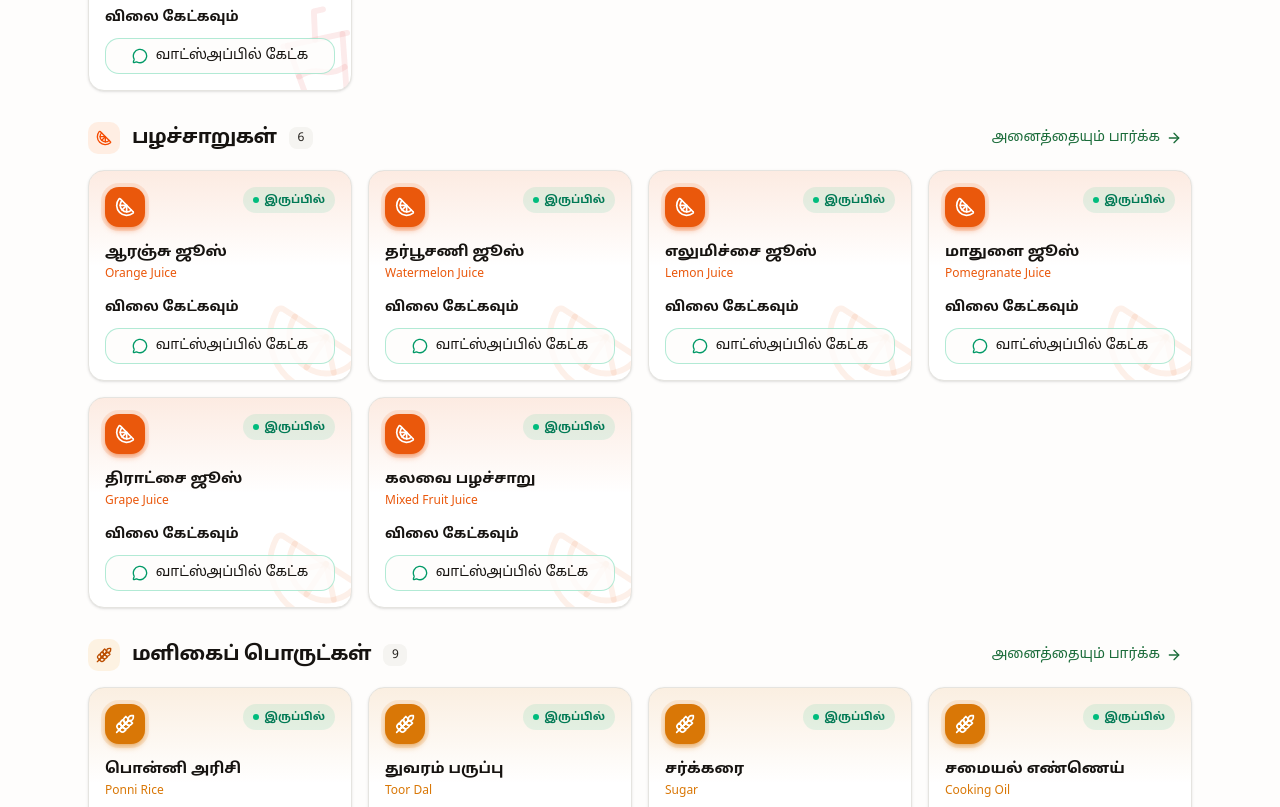
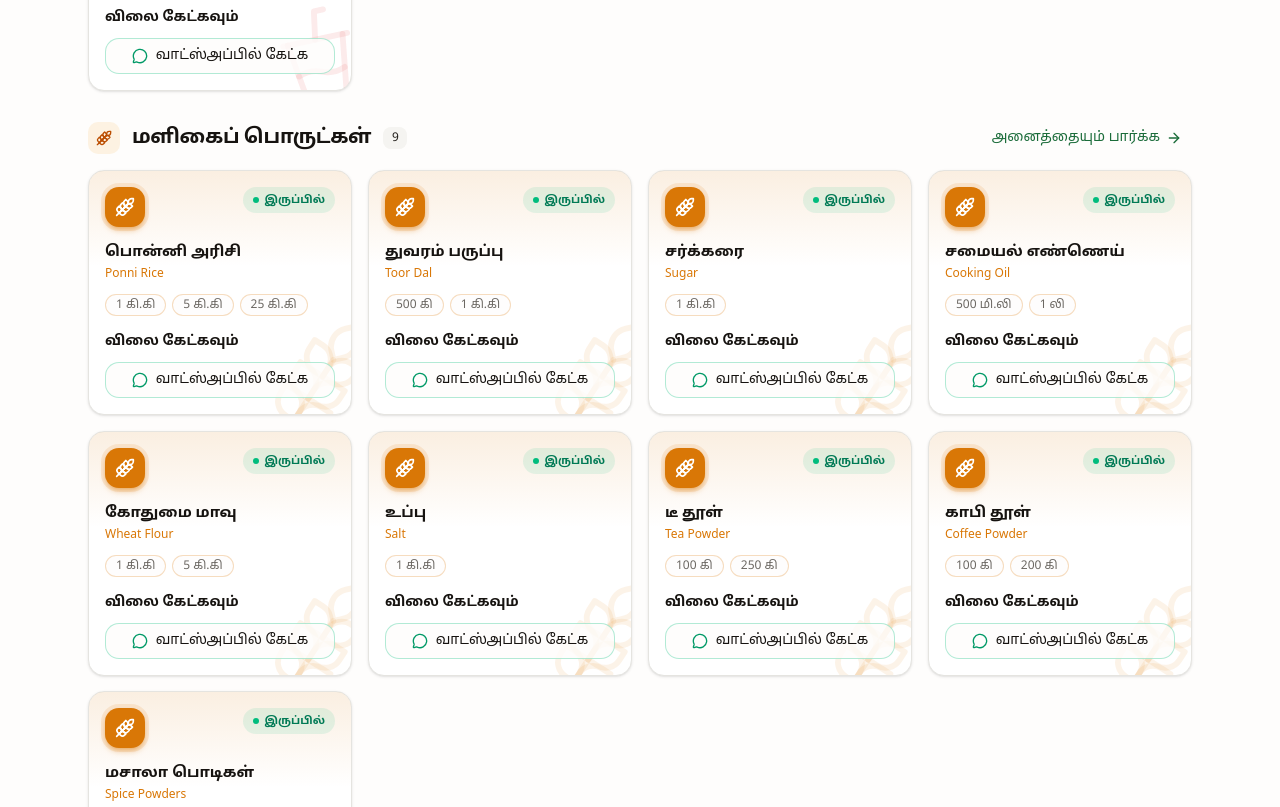
Before and after one commit to santhoshraveendran20/quality-auality, a React (Vite) app: page /products in a window 1280 px wide. Shown: the part 1860-2667 px from the top of the page. Built offline with nearby package versions, Linux system fonts and the light colour scheme; a web font is replaced by a local one.

Commit message:
add this

```diff
--- a/src/components/CategoryIcon.jsx
+++ b/src/components/CategoryIcon.jsx
@@ -2,7 +2,6 @@ import {
   Baby,
   Bath,
   Carrot,
-  Citrus,
   Coffee,
   Cookie,
   CookingPot,
@@ -22,7 +21,6 @@ import { cn } from '@/lib/utils';
 export const CATEGORY_ICONS = {
   aavin: Milk,
   'cold-drinks': CupSoda,
-  juices: Citrus,
   groceries: Wheat,
   vegetables: Carrot,
   bakery: Egg,
@@ -41,7 +39,6 @@ export const CATEGORY_ICONS = {
 const TONES = {
   aavin: 'bg-blue-500/10 text-blue-600 dark:text-blue-400',
   'cold-drinks': 'bg-red-500/10 text-red-600 dark:text-red-400',
-  juices: 'bg-orange-500/10 text-orange-600 dark:text-orange-400',
   groceries: 'bg-amber-500/10 text-amber-700 dark:text-amber-400',
   vegetables: 'bg-green-500/10 text-green-700 dark:text-green-400',
   bakery: 'bg-orange-400/10 text-orange-700 dark:text-orange-300',
@@ -61,7 +58,6 @@ const TONES = {
 export const CATEGORY_COLORS = {
   aavin: '#2563eb',
   'cold-drinks': '#dc2626',
-  juices: '#ea580c',
   groceries: '#d97706',
   vegetables: '#16a34a',
   bakery: '#c2410c',
--- a/src/data/categories.json
+++ b/src/data/categories.json
@@ -1,7 +1,6 @@
 [
   { "slug": "aavin", "name_ta": "ஆவின் பால் பொருட்கள்", "name_en": "Aavin Milk & Dairy", "desc_ta": "பால், தயிர், நெய், வெண்ணெய், பன்னீர், ஐஸ்கிரீம்" },
   { "slug": "cold-drinks", "name_ta": "குளிர் பானங்கள்", "name_en": "Cold Drinks", "desc_ta": "குளிரூட்டப்பட்ட முன்னணி குளிர் பானங்கள்" },
-  { "slug": "juices", "name_ta": "பழச்சாறுகள்", "name_en": "Fresh Juices", "desc_ta": "புதிய பழங்களில் தயாரித்த பழச்சாறுகள்" },
   { "slug": "groceries", "name_ta": "மளிகைப் பொருட்கள்", "name_en": "Groceries & Staples", "desc_ta": "அரிசி, பருப்பு, எண்ணெய், மசாலா பொடிகள்" },
   { "slug": "vegetables", "name_ta": "காய்கறிகள் & பழங்கள்", "name_en": "Fruits & Vegetables", "desc_ta": "தினசரி புதிய காய்கறிகள், பழங்கள், கீரை வகைகள்" },
   { "slug": "bakery", "name_ta": "பேக்கரி & முட்டை", "name_en": "Bakery & Eggs", "desc_ta": "பிரெட், பன், ரஸ்க், கேக், முட்டை" },
--- a/src/data/products.json
+++ b/src/data/products.json
@@ -206,60 +206,6 @@
       "1 லி",
       "2 லி"
     ],
-    "price": null,
-    "inStock": true
-  },
-  {
-    "id": "orange-juice",
-    "category": "juices",
-    "name_ta": "ஆரஞ்சு ஜூஸ்",
-    "name_en": "Orange Juice",
-    "sizes": [],
-    "price": null,
-    "inStock": true
-  },
-  {
-    "id": "watermelon-juice",
-    "category": "juices",
-    "name_ta": "தர்பூசணி ஜூஸ்",
-    "name_en": "Watermelon Juice",
-    "sizes": [],
-    "price": null,
-    "inStock": true
-  },
-  {
-    "id": "lemon-juice",
-    "category": "juices",
-    "name_ta": "எலுமிச்சை ஜூஸ்",
-    "name_en": "Lemon Juice",
-    "sizes": [],
-    "price": null,
-    "inStock": true
-  },
-  {
-    "id": "pomegranate-juice",
-    "category": "juices",
-    "name_ta": "மாதுளை ஜூஸ்",
-    "name_en": "Pomegranate Juice",
-    "sizes": [],
-    "price": null,
-    "inStock": true
-  },
-  {
-    "id": "grape-juice",
-    "category": "juices",
-    "name_ta": "திராட்சை ஜூஸ்",
-    "name_en": "Grape Juice",
-    "sizes": [],
-    "price": null,
-    "inStock": true
-  },
-  {
-    "id": "mixed-fruit-juice",
-    "category": "juices",
-    "name_ta": "கலவை பழச்சாறு",
-    "name_en": "Mixed Fruit Juice",
-    "sizes": [],
     "price": null,
     "inStock": true
   },
--- a/src/pages/About.jsx
+++ b/src/pages/About.jsx
@@ -36,7 +36,7 @@ export default function About() {
             கடந்த {store.years} ஆண்டுகளாக இப்பகுதி மக்களுக்குச் சேவை செய்து வருகிறது.
           </p>
           <p>
-            தினசரி தேவையான ஆவின் பால் மற்றும் பால் பொருட்கள் முதல் குளிர் பானங்கள், பழச்சாறுகள், மளிகை, வீட்டு உபயோகப்
+            தினசரி தேவையான ஆவின் பால் மற்றும் பால் பொருட்கள் முதல் குளிர் பானங்கள், மளிகை, வீட்டு உபயோகப்
             பொருட்கள், பூஜைப் பொருட்கள் வரை அனைத்தையும் ஒரே இடத்தில் வழங்குகிறோம்.
           </p>
           <p className="font-medium text-foreground">தரமான பொருட்கள், நியாயமான விலை, அன்பான சேவை — இதுவே எங்கள் அடையாளம்.</p>
--- a/src/pages/Home.jsx
+++ b/src/pages/Home.jsx
@@ -209,15 +209,15 @@ function Highlights() {
         <Card className="w-full overflow-hidden pt-0">
           <img
             src="/images/juices.webp"
-            alt="புதிய பழச்சாறுகள்"
+            alt="குளிர் பானங்கள்"
             width="680"
             height="720"
             loading="lazy"
             className="aspect-[16/7] w-full object-cover"
           />
           <CardHeader>
-            <CardTitle className="text-xl">குளிர் பானங்கள் & பழச்சாறுகள்</CardTitle>
-            <CardDescription className="text-[15px]">குளிரூட்டப்பட்ட முன்னணி குளிர் பானங்கள், புதிய பழச்சாறுகள்.</CardDescription>
+            <CardTitle className="text-xl">குளிர் பானங்கள்</CardTitle>
+            <CardDescription className="text-[15px]">குளிரூட்டப்பட்ட முன்னணி குளிர் பானங்கள் — எப்போதும் சில்லென்று.</CardDescription>
           </CardHeader>
           <CardContent>
             <ul className="flex flex-wrap gap-2">
@@ -236,9 +236,6 @@ function Highlights() {
                 குளிர் பானங்கள்
                 <ArrowRight />
               </Link>
-            </Button>
-            <Button asChild variant="outline">
-              <Link to="/products/juices">பழச்சாறுகள்</Link>
             </Button>
           </CardFooter>
         </Card>
--- a/vite.config.js
+++ b/vite.config.js
@@ -18,7 +18,7 @@ function storeSeo() {
   const title = `${store.name_ta} | ${store.type_ta}, புதுக்கோட்டை`;
   const description =
     `${store.name_ta} – புதுக்கோட்டை, ${store.address_ta.line1}. ${store.years} ஆண்டுகளாக ஆவின் பால், ` +
-    `குளிர் பானங்கள், பழச்சாறுகள், மளிகைப் பொருட்கள். ${store.name_en}, departmental store in Pudukkottai.`;
+    `குளிர் பானங்கள், மளிகைப் பொருட்கள். ${store.name_en}, departmental store in Pudukkottai.`;
   const jsonLd = {
     '@context': 'https://schema.org',
     '@type': 'GroceryStore',
```
